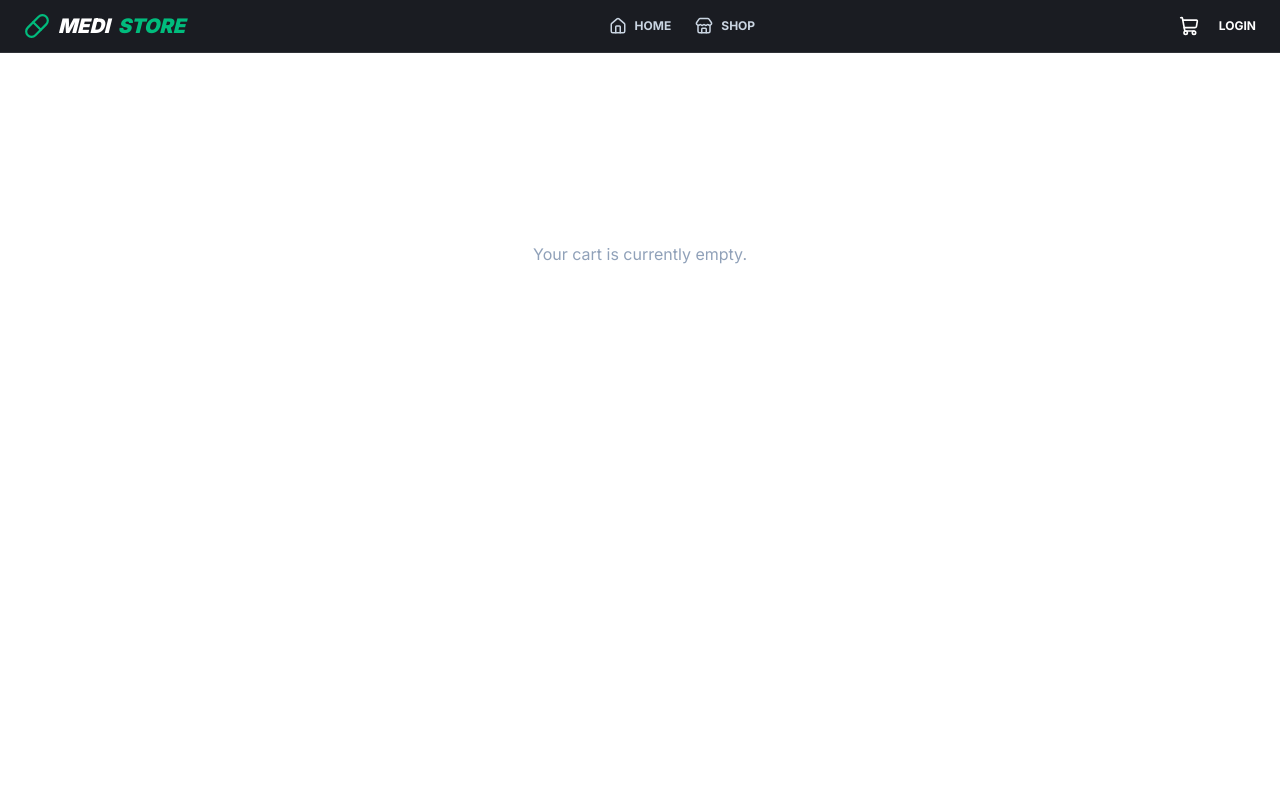
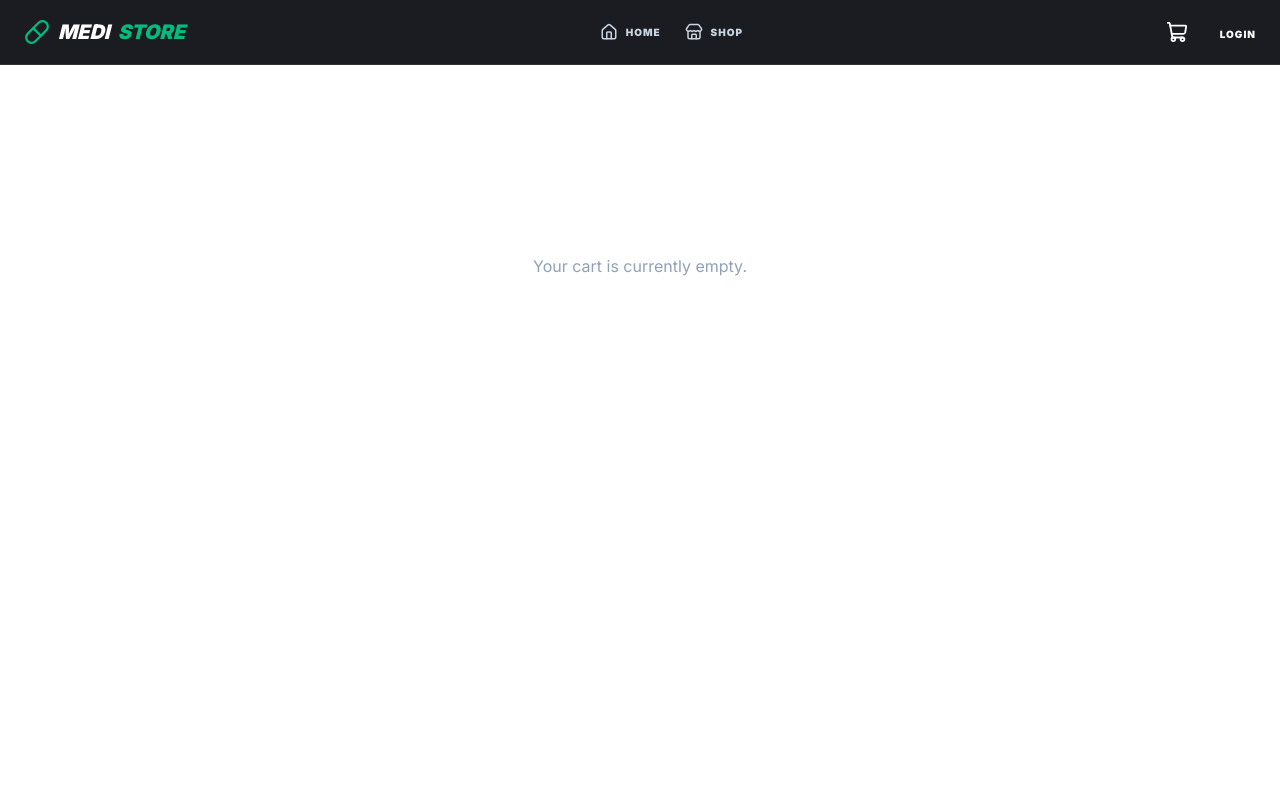
Before and after one commit to alhaz-431/storefrontend, a Next.js app: page /cart in a window 1280 px wide. Shown: the top 800 px of the page. Built offline with nearby package versions, Linux system fonts and the light colour scheme.

Commit message:
navbar page updated

```diff
--- a/src/components/shared/Navbar.tsx
+++ b/src/components/shared/Navbar.tsx
@@ -4,11 +4,11 @@ import Link from "next/link";
 import { useEffect, useState } from "react";
 import { useRouter } from "next/navigation";
 import { motion, AnimatePresence } from "framer-motion";
-import { ShoppingCart, Menu, X, Pill, LayoutDashboard, Home, Store, Layers3, LogOut } from "lucide-react";
+import { ShoppingCart, Menu, X, Pill, LayoutDashboard, Home, Store, Layers3, LogOut, User } from "lucide-react";
 
 export default function Navbar() {
   const [isLoggedIn, setIsLoggedIn] = useState(false);
-  const [isAdmin, setIsAdmin] = useState(false); // Admin check
+  const [isAdmin, setIsAdmin] = useState(false);
   const [isMenuOpen, setIsMenuOpen] = useState(false);
   const [cartCount, setCartCount] = useState(0);
   const router = useRouter();
@@ -20,7 +20,7 @@ export default function Navbar() {
       const user = JSON.parse(localStorage.getItem("medistore_user") || "{}");
 
       setIsLoggedIn(!!token);
-      setIsAdmin(user?.role === "ADMIN"); // Check if Admin
+      setIsAdmin(user?.role === "ADMIN");
       setCartCount(cart.length);
     };
 
@@ -32,18 +32,19 @@ export default function Navbar() {
   const handleLogout = () => {
     localStorage.removeItem("token");
     localStorage.removeItem("medistore_user");
-    window.location.reload(); // Force refresh to clear UI state
+    setIsMenuOpen(false);
+    window.location.reload();
   };
 
   const handleDashboard = () => {
     const user = JSON.parse(localStorage.getItem("medistore_user") || "{}");
     const role = (user?.role || "").toUpperCase();
+    setIsMenuOpen(false);
     if (role === "ADMIN") router.push("/admin/dashboard");
     else if (role === "SELLER") router.push("/seller/dashboard");
     else router.push("/customer/dashboard");
   };
 
-  // Dynamic Links
   const navLinks = [
     { name: "Home", href: "/", icon: <Home size={18} /> },
     { name: "Shop", href: "/shop", icon: <Store size={18} /> },
@@ -51,40 +52,115 @@ export default function Navbar() {
   ];
 
   return (
-    <nav className="sticky top-0 w-full bg-[#02040a]/90 backdrop-blur-md border-b border-white/10 z-50">
-      <div className="max-w-7xl mx-auto px-4 sm:px-6 py-3 flex items-center justify-between">
-        <Link href="/" className="flex items-center gap-2 text-xl font-black italic text-white">
+    <nav className="sticky top-0 w-full bg-[#02040a]/90 backdrop-blur-md border-b border-white/10 z-[100]">
+      <div className="max-w-7xl mx-auto px-4 sm:px-6 py-3 flex items-center justify-between h-16">
+
+        {/* LOGO */}
+        <Link href="/" className="flex items-center gap-2 text-xl font-black italic text-white z-[110]">
           <Pill className="text-emerald-500" size={26} /> MEDI<span className="text-emerald-500">STORE</span>
         </Link>
 
-        {/* Desktop Nav */}
+        {/* DESKTOP MENU */}
         <div className="hidden md:flex items-center gap-6">
           {navLinks.map((link) => (
-            <Link key={link.name} href={link.href} className="flex items-center gap-2 text-xs font-bold uppercase text-slate-300 hover:text-emerald-500 transition">
+            <Link key={link.name} href={link.href} className="flex items-center gap-2 text-[10px] font-black uppercase text-slate-300 hover:text-emerald-500 tracking-widest transition-all">
               {link.icon} {link.name}
             </Link>
           ))}
           {isLoggedIn && (
-            <button onClick={handleDashboard} className="flex items-center gap-2 text-xs font-bold uppercase text-slate-300 hover:text-emerald-500">
+            <button onClick={handleDashboard} className="flex items-center gap-2 text-[10px] font-black uppercase text-slate-300 hover:text-emerald-500 tracking-widest transition-all">
               <LayoutDashboard size={16} /> Dashboard
             </button>
           )}
         </div>
 
-        {/* Auth Buttons */}
-        <div className="hidden md:flex items-center gap-5">
-           {/* Cart icon code remains same */}
-           <Link href="/cart" className="relative text-white hover:text-emerald-500">
-             <ShoppingCart size={20} />
-             {cartCount > 0 && <span className="absolute -top-2 -right-2 bg-emerald-500 text-[10px] px-1.5 rounded-full">{cartCount}</span>}
-           </Link>
-           {isLoggedIn ? (
-            <button onClick={handleLogout} className="text-xs font-bold uppercase text-red-500 hover:text-red-400">Logout</button>
-           ) : (
-            <Link href="/login" className="text-xs font-bold uppercase text-white">Login</Link>
-           )}
+        {/* DESKTOP & MOBILE RIGHT SECTION */}
+        <div className="flex items-center gap-4 md:gap-6">
+          {/* Cart Icon - Always Visible */}
+          <Link href="/cart" className="relative text-white hover:text-emerald-500 transition-colors p-2 z-[110]">
+            <ShoppingCart size={22} />
+            {cartCount > 0 && (
+              <span className="absolute top-0 right-0 bg-emerald-500 text-[9px] font-black w-4 h-4 flex items-center justify-center rounded-full text-white">
+                {cartCount}
+              </span>
+            )}
+          </Link>
+
+          {/* Desktop Auth */}
+          <div className="hidden md:block">
+            {isLoggedIn ? (
+              <button onClick={handleLogout} className="text-[10px] font-black uppercase text-red-500 hover:text-red-400 tracking-widest">Logout</button>
+            ) : (
+              <Link href="/login" className="text-[10px] font-black uppercase text-white hover:text-emerald-500 tracking-widest">Login</Link>
+            )}
+          </div>
+
+          {/* Hamburger Menu Button - Mobile Only */}
+          <button
+            onClick={() => setIsMenuOpen(!isMenuOpen)}
+            className="md:hidden text-white p-2 z-[110] hover:text-emerald-500 transition-colors"
+          >
+            {isMenuOpen ? <X size={26} /> : <Menu size={26} />}
+          </button>
         </div>
       </div>
+
+      {/* MOBILE MENU OVERLAY */}
+      <AnimatePresence>
+        {isMenuOpen && (
+          <motion.div
+            initial={{ opacity: 0, height: 0 }}
+            animate={{ opacity: 1, height: "100vh" }}
+            exit={{ opacity: 0, height: 0 }}
+            className="fixed top-0 left-0 w-full bg-[#05070f] z-[105] flex flex-col pt-24 px-6 overflow-hidden md:hidden"
+          >
+            <div className="flex flex-col gap-6">
+              {navLinks.map((link) => (
+                <Link
+                  key={link.name}
+                  href={link.href}
+                  onClick={() => setIsMenuOpen(false)}
+                  className="flex items-center gap-4 text-xl font-black italic uppercase text-white hover:text-emerald-500"
+                >
+                  <span className="p-3 bg-white/5 rounded-2xl text-emerald-500">{link.icon}</span>
+                  {link.name}
+                </Link>
+              ))}
+
+              {isLoggedIn && (
+                <button
+                  onClick={handleDashboard}
+                  className="flex items-center gap-4 text-xl font-black italic uppercase text-white hover:text-emerald-500 text-left"
+                >
+                  <span className="p-3 bg-white/5 rounded-2xl text-emerald-500"><LayoutDashboard size={18} /></span>
+                  Dashboard
+                </button>
+              )}
+
+              <hr className="border-white/5 my-4" />
+
+              {isLoggedIn ? (
+                <button
+                  onClick={handleLogout}
+                  className="flex items-center gap-4 text-xl font-black italic uppercase text-red-500"
+                >
+                  <span className="p-3 bg-red-500/10 rounded-2xl"><LogOut size={18} /></span>
+                  Logout
+                </button>
+              ) : (
+                <Link
+                  href="/login"
+                  onClick={() => setIsMenuOpen(false)}
+                  className="flex items-center gap-4 text-xl font-black italic uppercase text-emerald-500"
+                >
+                  <span className="p-3 bg-emerald-500/10 rounded-2xl"><User size={18} /></span>
+                  Login
+                </Link>
+              )}
+            </div>
+          </motion.div>
+        )}
+      </AnimatePresence>
     </nav>
   );
 }
```
